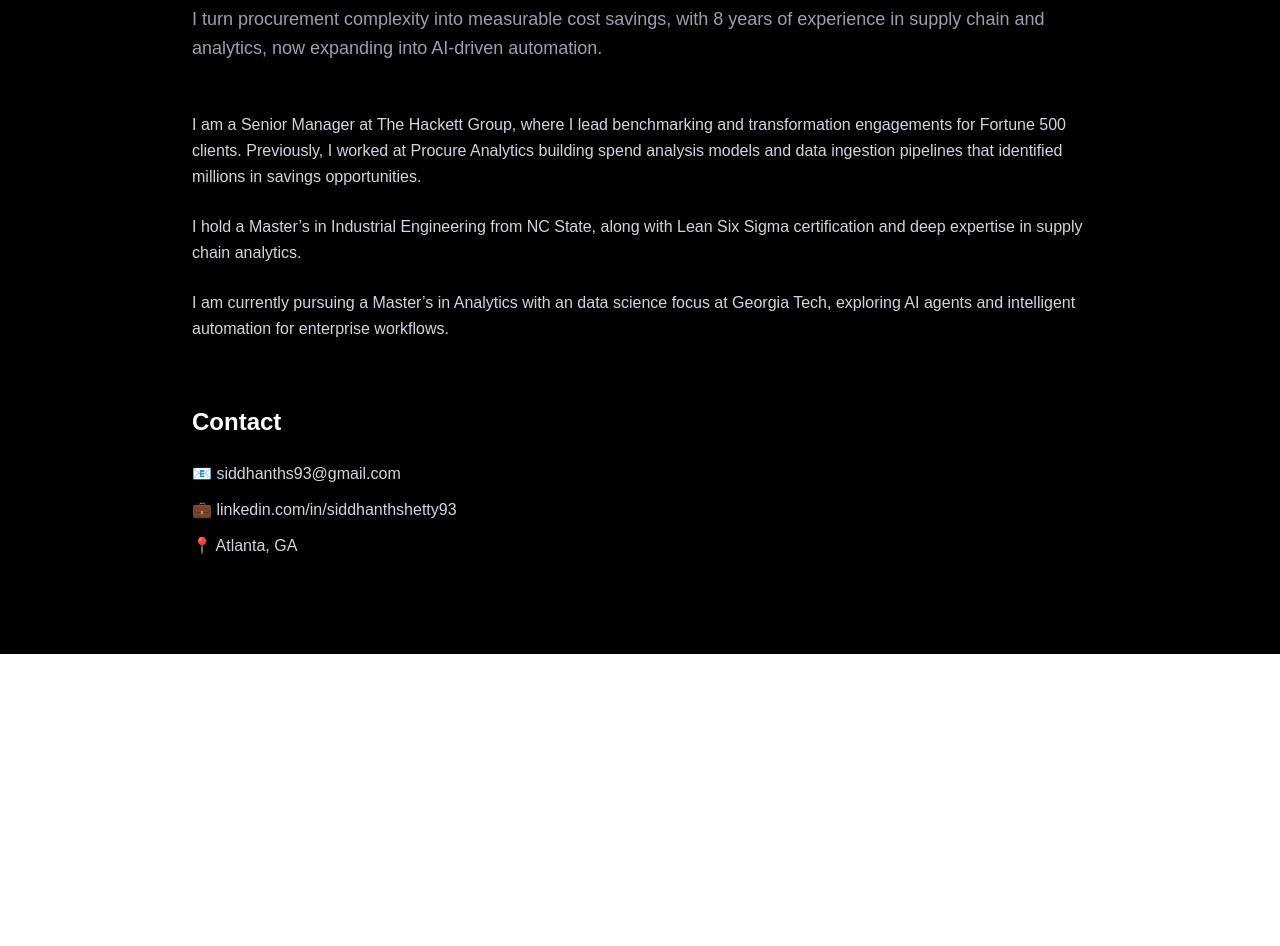
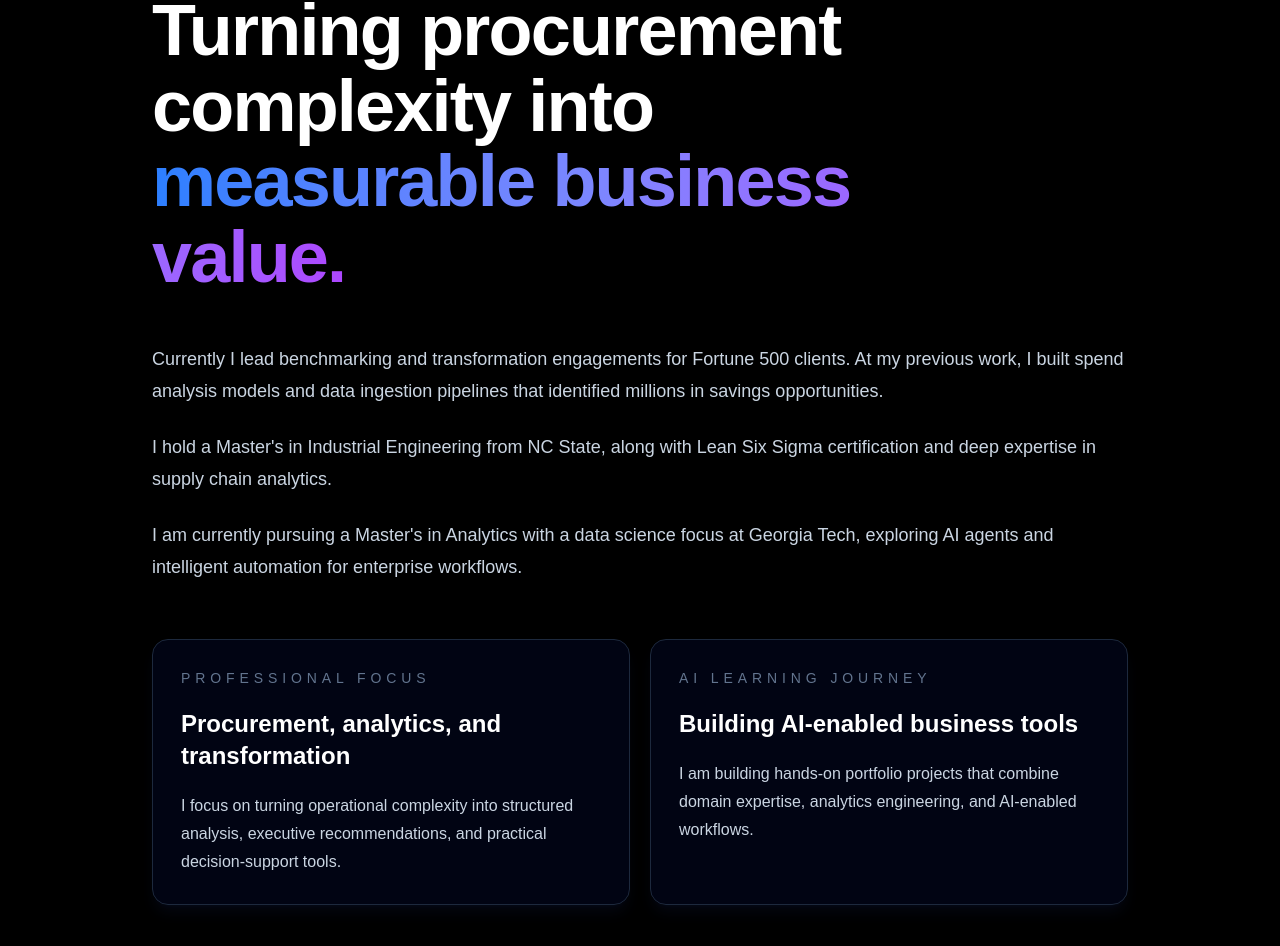
Before and after one commit to siddhanths93/ai-portfolio, a Next.js app: page /about in a window 1280 px wide. Shown: the part 296-1242 px from the top of the page. Before the commit the page ends 950 px from the top, so only its background shows below. Built offline with nearby package versions, Linux system fonts and the light colour scheme.

Commit message:
Update About Me page

```diff
--- a/app/about/page.tsx
+++ b/app/about/page.tsx
@@ -1,3 +1,4 @@
+import Link from "next/link";
 import Navbar from "@/components/Navbar";
 
 export default function AboutPage() {
@@ -5,59 +6,73 @@ export default function AboutPage() {
     <main className="min-h-screen bg-black text-white">
       <Navbar />
 
-      <section className="px-8 py-24">
-        <div className="max-w-4xl mx-auto">
-          <a
-            href="/"
-            className="inline-block mb-10 text-gray-500 hover:text-white transition-colors"
-          >
+      <section className="mx-auto max-w-5xl px-6 pb-24 pt-28">
+        <Link href="/" className="text-sm text-blue-300 hover:text-blue-200">
           ← Back to Home
-          </a>
+        </Link>
 
-          <h1 className="text-5xl font-bold">
+        <p className="mt-12 text-sm uppercase tracking-[0.45em] text-slate-500">
           About Me
+        </p>
+
+        <h1 className="mt-6 max-w-4xl text-5xl font-extrabold leading-[1.05] tracking-tight md:text-7xl">
+          Turning procurement complexity into{" "}
+          <span className="bg-gradient-to-r from-blue-500 via-indigo-400 to-purple-500 bg-clip-text text-transparent">
+            measurable business value.
+          </span>
         </h1>
 
-          <p className="mt-8 text-lg leading-relaxed text-gray-400">
-            I turn procurement complexity into measurable cost savings,
-            with 8 years of experience in supply chain and analytics,
-            now expanding into AI-driven automation.
-          </p>
-
-          <div className="mt-12 space-y-6 leading-relaxed text-gray-300">
+        <div className="mt-12 space-y-6 text-lg leading-8 text-slate-300">
           <p>
-              I am a Senior Manager at The Hackett Group, where I lead
-              benchmarking and transformation engagements for Fortune 500
-              clients. Previously, I worked at Procure Analytics building spend analysis
-              models and data ingestion pipelines that identified millions in
+            Currently I lead benchmarking and transformation engagements for Fortune 500 clients.
+            At my previous work, I built spend analysis models and data ingestion pipelines that identified millions in
             savings opportunities.
           </p>
 
           <p>
-              I hold a Master’s in Industrial Engineering from NC State, along
-              with Lean Six Sigma certification and deep expertise in supply
-              chain analytics.
+            I hold a Master&apos;s in Industrial Engineering from NC State, along
+            with Lean Six Sigma certification and deep expertise in supply chain
+            analytics.
           </p>
 
           <p>
-              I am currently pursuing a Master’s in Analytics with an data science focus
-              at Georgia Tech, exploring AI agents and intelligent automation
-              for enterprise workflows.
+            I am currently pursuing a Master&apos;s in Analytics with a data
+            science focus at Georgia Tech, exploring AI agents and intelligent
+            automation for enterprise workflows.
           </p>
         </div>
 
-          <div className="mt-16">
-            <h2 className="text-2xl font-semibold">
-              Contact
+        <section className="mt-14 grid gap-5 md:grid-cols-2">
+          <div className="rounded-2xl border border-slate-800 bg-slate-950/80 p-7 shadow-lg shadow-blue-950/20">
+            <p className="text-sm uppercase tracking-[0.35em] text-slate-500">
+              Professional Focus
+            </p>
+
+            <h2 className="mt-5 text-2xl font-bold leading-8">
+              Procurement, analytics, and transformation
             </h2>
 
-            <div className="mt-6 space-y-3 text-gray-300">
-              <p>📧 siddhanths93@gmail.com</p>
-              <p>💼 linkedin.com/in/siddhanthshetty93</p>
-              <p>📍 Atlanta, GA</p>
+            <p className="mt-5 leading-7 text-slate-300">
+              I focus on turning operational complexity into structured analysis,
+              executive recommendations, and practical decision-support tools.
+            </p>
           </div>
+
+          <div className="rounded-2xl border border-slate-800 bg-slate-950/80 p-7 shadow-lg shadow-blue-950/20">
+            <p className="text-sm uppercase tracking-[0.35em] text-slate-500">
+              AI Learning Journey
+            </p>
+
+            <h2 className="mt-5 text-2xl font-bold leading-8">
+              Building AI-enabled business tools
+            </h2>
+
+            <p className="mt-5 leading-7 text-slate-300">
+              I am building hands-on portfolio projects that combine domain
+              expertise, analytics engineering, and AI-enabled workflows.
+            </p>
           </div>
-        </div>
+        </section>
       </section>
     </main>
   );
```
Lines whose indentation alone changed are shown as unchanged.
